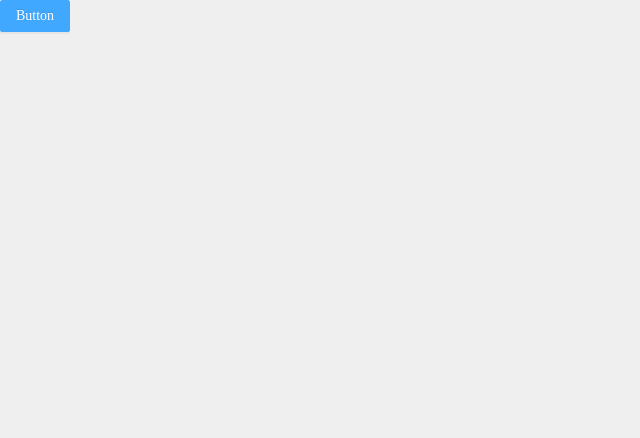
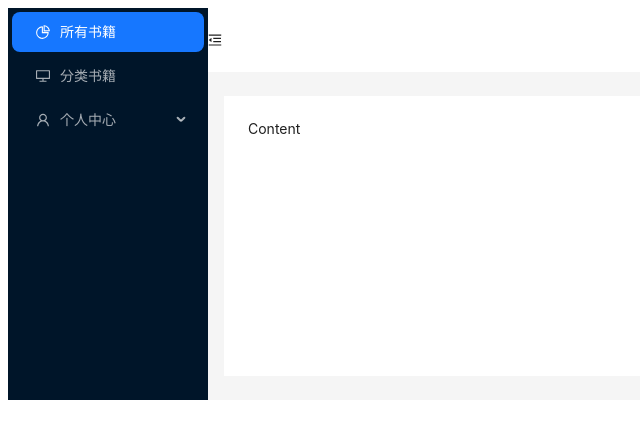
Before and after one commit to littlelittlep/Online-Bookstore, a React app: page / in a window 1280 px wide. Shown: the top 438 px of the page, without its empty margins (0-640 px from the left). Built offline with nearby package versions, Linux system fonts and the light colour scheme.

Commit message:
update Home.jsx

```diff
--- a/package.json
+++ b/package.json
@@ -12,7 +12,7 @@
     "@testing-library/user-event": "^13.5.0",
     "@wangeditor/editor": "^5.0.1",
     "@wangeditor/editor-for-react": "^1.0.2",
-    "antd": "^4.20.0",
+    "antd": "^5.0.4",
     "axios": "^0.27.1",
     "babel-jest": "^27.4.2",
     "babel-loader": "^8.2.3",
--- a/src/App.jsx
+++ b/src/App.jsx
@@ -1,13 +1,13 @@
 import React from "react";
 import './assets/base.less'
-import Header from "./components/Header";
+// import Header from "./components/Header";
 
 export default function App() {
     return (
         <div id="app">
-            <Header />
+            {/* <Header />
 
-            <footer>Respect Copyright © seu</footer>
+            <footer>Respect Copyright © seu</footer> */}
         </div>
     )
 }
--- a/src/index.js
+++ b/src/index.js
@@ -5,5 +5,4 @@ import Router from './route'
 const root = createRoot(document.getElementById('root'))
 root.render(
     <Router />
-
 )
--- a/src/pages/Home.jsx
+++ b/src/pages/Home.jsx
@@ -1,10 +1,74 @@
-import React from 'react';
-import { Button } from 'antd';
-
-const App = () => (
-    <div className="App">
-        <Button type="primary">Button</Button>
-    </div>
-);
-
+import React, { useState } from 'react';
+import {
+    MenuFoldOutlined,
+    MenuUnfoldOutlined,
+    UploadOutlined,
+    UserOutlined,
+    VideoCameraOutlined,
+    PieChartOutlined,
+    DesktopOutlined,
+    TeamOutlined,
+    FileOutlined
+} from '@ant-design/icons';
+import { Layout, Menu, theme } from 'antd';
+const { Header, Sider, Content } = Layout;
+function getItem(label, key, icon, children) {
+    return {
+        key,
+        icon,
+        children,
+        label,
+    };
+}
+const items = [
+    getItem('所有书籍', '1', <PieChartOutlined />),
+    getItem('分类书籍', '2', <DesktopOutlined />),
+    getItem('个人中心', 'sub1', <UserOutlined />, [
+        getItem('基本信息', '3'),
+        getItem('购物车', '4'),
+        getItem('我的订单', '5'),
+    ]),
+];
+const App = () => {
+    const [collapsed, setCollapsed] = useState(false);
+    const {
+        token: { colorBgContainer },
+    } = theme.useToken();
+    return (
+        <Layout>
+            <Sider trigger={null} collapsible collapsed={collapsed}>
+                <div className="logo" />
+                <Menu
+                    theme="dark"
+                    mode="inline"
+                    defaultSelectedKeys={['1']}
+                    items={items}
+                />
+            </Sider>
+            <Layout className="site-layout">
+                <Header
+                    style={{
+                        padding: 0,
+                        background: colorBgContainer,
+                    }}
+                >
+                    {React.createElement(collapsed ? MenuUnfoldOutlined : MenuFoldOutlined, {
+                        className: 'trigger',
+                        onClick: () => setCollapsed(!collapsed),
+                    })}
+                </Header>
+                <Content
+                    style={{
+                        margin: '24px 16px',
+                        padding: 24,
+                        minHeight: 280,
+                        background: colorBgContainer,
+                    }}
+                >
+                    Content
+                </Content>
+            </Layout>
+        </Layout>
+    );
+};
 export default App;
--- a/src/pages/Login.jsx
+++ b/src/pages/Login.jsx
@@ -16,38 +16,10 @@ export default function Login() {
             userId: values.username,
             userPassword: values.password,
         }).then(res => {
-            // console.log(values.username);
-            // console.log(res)
-
-            // if (res.errorCode === 0) {
-            //     message.success(res.message)
-            //     //存储数据
-            //     // localStorage.setItem('avatar', res.data.avatar)
-            //     // localStorage.setItem('cms-token', res.data['cms-token'])
-            //     // localStorage.setItem('editable', res.data.editable)
-            //     localStorage.setItem('userId', res.data.userId)
-            //     localStorage.setItem('userName', res.data.userName)
-            //     let userType = res.data.userType
-            //     if (userType === "学生") {
-            //         localStorage.setItem('auth', 0)
-            //     }
-            //     if (userType === "教师") {
-            //         localStorage.setItem('auth', 1)
-            //     }
-            //     if(userType === "教务处") {
-            //         localStorage.setItem('auth', 2)
-            //     }
-            //     setTimeout(() => {
-            //         if (userType === "学生")
-            //             navigate('/list')
-            //         if (userType === "教师")
-            //             navigate('/teacher/list')
-            //         if(userType === "教务处")
-            //             navigate('/jwc/list')
-            //     }, 500)
-            // } else {
-            //     message.error(res.message)
-            // }
+            //判断哪种类型
+            //  手机号不存在->提示信息
+            //  手机号存在但密码错误->提示错误
+            //  成功->路由跳转
         })
     };
 
@@ -68,7 +40,7 @@ export default function Login() {
 
                             rules={[{ required: true, message: 'Please input your username!' }]}
                         >
-                            <Input placeholder="请输入用户名" prefix={<UserOutlined className="site-form-item-icon" />} size='large' />
+                            <Input placeholder="请输入手机号" prefix={<UserOutlined className="site-form-item-icon" />} size='large' />
                         </Form.Item>
 
                         <Form.Item
--- a/src/pages/Register.jsx
+++ b/src/pages/Register.jsx
@@ -1,96 +1,90 @@
-// import React from 'react'
-// import { Form, Input, Button, message } from 'antd';
-// import { UserOutlined, LockOutlined } from '@ant-design/icons';
-// import { Link, useNavigate } from 'react-router-dom'
-// import './less/login.less'
-// import { RegisterApi } from '../request/api';
+import React from 'react'
+import { Form, Input, Button, message } from 'antd';
+import { UserOutlined, LockOutlined } from '@ant-design/icons';
+import { Link, useNavigate } from 'react-router-dom'
+import './less/login.less'
+import { RegisterApi } from '../request/api';
 
-// const logoImg = "http://coseu-nanjing.oss-cn-nanjing.aliyuncs.com/ses/logo.png"
-// export default function Register() {
+const logoImg = "http://coseu-nanjing.oss-cn-nanjing.aliyuncs.com/ses/logo.png"
+export default function Register() {
 
-//     const navigate = useNavigate()
+    const navigate = useNavigate()
 
-//     const onFinish = (values) => {
-//         console.log('Success:', values);
+    const onFinish = (values) => {
+        console.log('Success:', values);
 
-//         RegisterApi({
-//             userName: values.username,
-//             userPassword: values.password,
-//             userType: '学生',
-//             userId: values.username,
-//             studentClass: '711201'
-//         }).then(res => {
-//             console.log(res)
-//             if(res.errCode === 0){
-//                 message.success(res.message);
-//                 navigate('/login')
-//             }else{
-//                 message.error(res.message)
-//             }
-
-//         })
-//     };
+        RegisterApi({
+            userName: values.username,
+            userPassword: values.password,
+        }).then(res => {
+            console.log(res)
+            //手机号已经存在
+            //...
+            //注册成功，跳转到登录界面
+            //...
+        })
+    };
 
 
-//     return (
-//         <div className="login">
-//             <div className="model">
-//                 <div className='login_box'>
-//                     <img src={logoImg} alt="" />
-//                     <Form
-//                         name="basic"
-//                         initialValues={{ remember: true }}
-//                         onFinish={onFinish}
-//                         autoComplete="off"
-//                     >
-//                         <Form.Item
-//                             name="username"
+    return (
+        <div className="login">
+            <div className="model">
+                <div className='login_box'>
+                    <img src={logoImg} alt="" />
+                    <Form
+                        name="basic"
+                        initialValues={{ remember: true }}
+                        onFinish={onFinish}
+                        autoComplete="off"
+                    >
+                        <Form.Item
+                            name="username"
 
-//                             rules={[{ required: true, message: '请输入用户名' }]}
-//                         >
-//                             <Input placeholder="请输入用户名" prefix={<UserOutlined className="site-form-item-icon" />} size='large' />
-//                         </Form.Item>
+                            rules={[{ required: true, message: '请输入手机号' }]}
+                        >
+                            <Input placeholder="请输入手机号" prefix={<UserOutlined className="site-form-item-icon" />} size='large' />
+                        </Form.Item>
 
-//                         <Form.Item
-//                             name="password"
-//                             rules={[{ required: true, message: '请输入密码' }]}
-//                         >
-//                             <Input.Password prefix={<LockOutlined className="site-form-item-icon" />} placeholder="请输入密码" size='large' />
-//                         </Form.Item>
+                        <Form.Item
+                            name="password"
+                            rules={[{ required: true, message: '请输入密码' }]}
+                        >
+                            <Input.Password prefix={<LockOutlined className="site-form-item-icon" />} placeholder="请输入密码" size='large' />
+                        </Form.Item>
 
-//                         <Form.Item
-//                             name="confirm"
-//                             dependencies={['password']}
-//                             hasFeedback
-//                             rules={[
-//                                 {
-//                                     required: true,
-//                                     message: '请再次确认密码',
-//                                 },
-//                                 ({ getFieldValue }) => ({
-//                                     validator(_, value) {
-//                                         if (!value || getFieldValue('password') === value) {
-//                                             return Promise.resolve();
-//                                         }
-//                                         return Promise.reject(new Error('请输入相同密码'));
-//                                     },
-//                                 }),
-//                             ]}
-//                         >
-//                             <Input.Password prefix={<LockOutlined className="site-form-item-icon" />} placeholder="请再次确认密码" size='large' />
-//                         </Form.Item>
+                        <Form.Item
+                            name="confirm"
+                            dependencies={['password']}
+                            hasFeedback
+                            rules={[
+                                {
+                                    required: true,
+                                    message: '请再次确认密码',
+                                },
+                                ({ getFieldValue }) => ({
+                                    validator(_, value) {
+                                        if (!value || getFieldValue('password') === value) {
+                                            return Promise.resolve();
+                                        }
+                                        return Promise.reject(new Error('请输入相同密码'));
+                                    },
+                                }),
+                            ]}
+                        >
+                            <Input.Password prefix={<LockOutlined className="site-form-item-icon" />} placeholder="请再次确认密码" size='large' />
+                        </Form.Item>
 
-//                         <Form.Item>
-//                             <Link to="/login">已有账号？立即登录</Link>
-//                         </Form.Item>
-//                         <Form.Item>
-//                             <Button type="primary" htmlType="submit" block size='large'>
-//                                 注册
-//                             </Button>
-//                         </Form.Item>
-//                     </Form>
-//                 </div>
-//             </div>
-//         </div>
-//     )
-// }
+                        <Form.Item>
+                            <Link to="/login">已有账号？立即登录</Link>
+                        </Form.Item>
+                        <Form.Item>
+                            <Button type="primary" htmlType="submit" block size='large'>
+                                注册
+                            </Button>
+                        </Form.Item>
+                    </Form>
+                </div>
+            </div>
+        </div>
+    )
+}
--- a/src/route/index.js
+++ b/src/route/index.js
@@ -1,4 +1,3 @@
-import App from '../App'
 import Login from '../pages/Login'
 import Register from '../pages/Register'
 import Home from "../pages/Home"
@@ -23,7 +22,7 @@ const BaseRouter = () => (
             <Route path='/order' element={<Order />}></Route>
             <Route path='/shopcar' element={<Shopcar />}></Route>
             <Route path='/center' element={<Center />}></Route>
-            <Route path='/admin' element={<App />}>
+            <Route path='/admin'>
                 <Route path='/admin/user-list' element={<UserList />} />
                 <Route path='/admin/book-list' element={<BookList />} />
                 <Route path='/admin/order-list' element={<OrderList />} />
```
Also changed, not shown: 2 other files (tests, documents, lock files or other folders).
